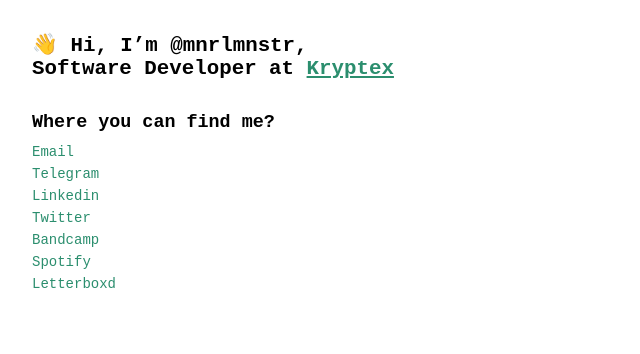
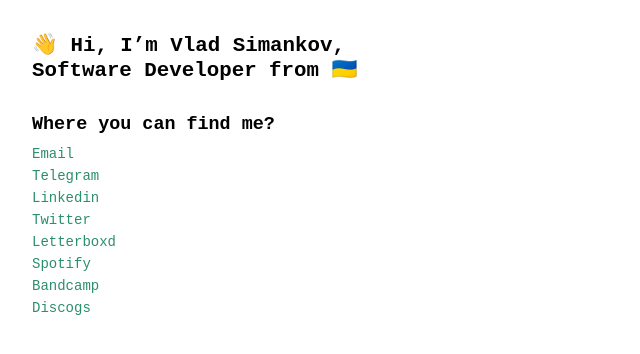
Before and after one commit to mnrlmnstr/mnrlmnstr, a plain HTML site: page index.html in a window 1280 px wide. Shown: the whole page, without its empty margins (0-640 px from the left). Drawn offline with Linux system fonts and the light colour scheme.

Commit message:
Update index.html

```diff
--- a/index.html
+++ b/index.html
@@ -10,8 +10,8 @@
     <div class="content">
       <main>
         <h1>
-          👋 Hi, I’m <b>@mnrlmnstr</b>, <br>
-          Software Developer at <a href="https://www.kryptex.org" target="_blank">Kryptex</a>
+          👋 Hi, I’m <b>Vlad Simankov</b>, <br>
+          Software Developer from 🇺🇦
         </h1>
         <h2>Where you can find me?</h2>
         <ul class="list-unstyled">
@@ -19,9 +19,10 @@
           <li><a href="https://t.me/mnrlmnstr" target="_blank">Telegram</a></li>
           <li><a href="https://www.linkedin.com/in/vlad-simankov-212950138" target="_blank">Linkedin</a></li>
           <li><a href="https://twitter.com/mnrlmnstr" target="_blank">Twitter</a></li>
+          <li><a href="https://letterboxd.com/mnrlmnstr/" target="_blank">Letterboxd</a></li>
+          <li><a href="https://open.spotify.com/user/12175321112" target="_blank">Spotify</a></li>
           <li><a href="https://bandcamp.com/mnrlmnstr" target="_blank">Bandcamp</a></li>
-          <li><a href="https://open.spotify.com/user/12175321112" target="_blank">Spotify</a></li>
-          <li><a href="https://letterboxd.com/mnrlmnstr/" target="_blank">Letterboxd</a></li>
+          <li><a href="https://www.discogs.com/user/mnrlmnstr" target="_blank">Discogs</a></li>
         </ul>
       </main>
     </div>
```
